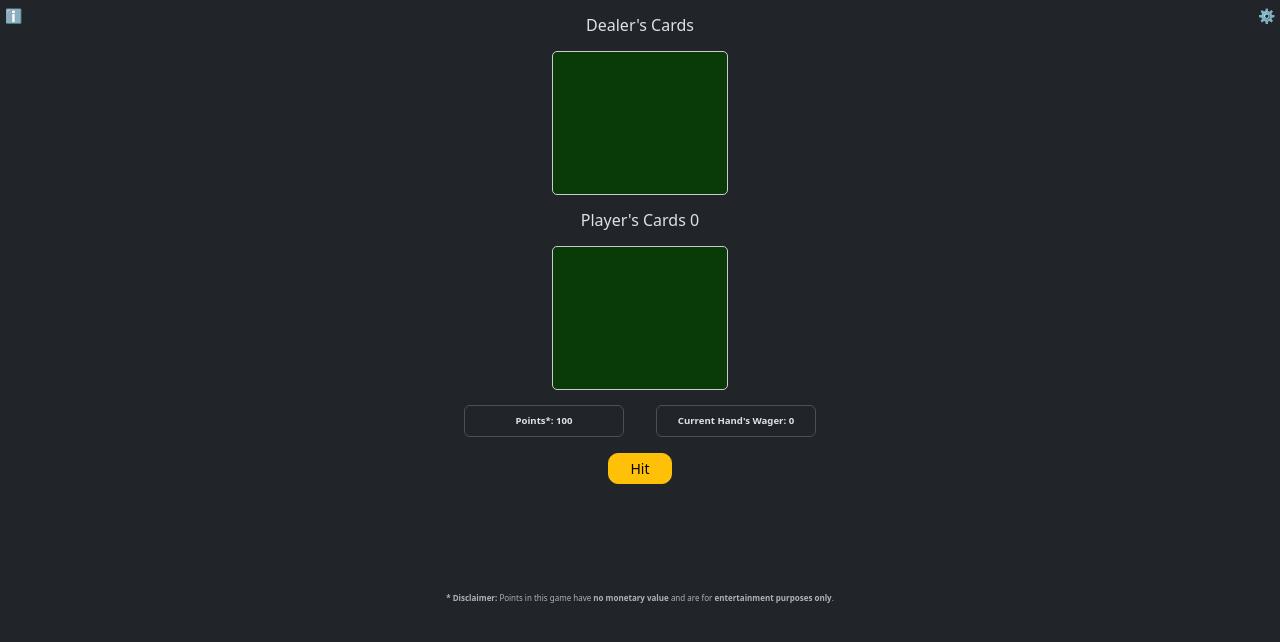
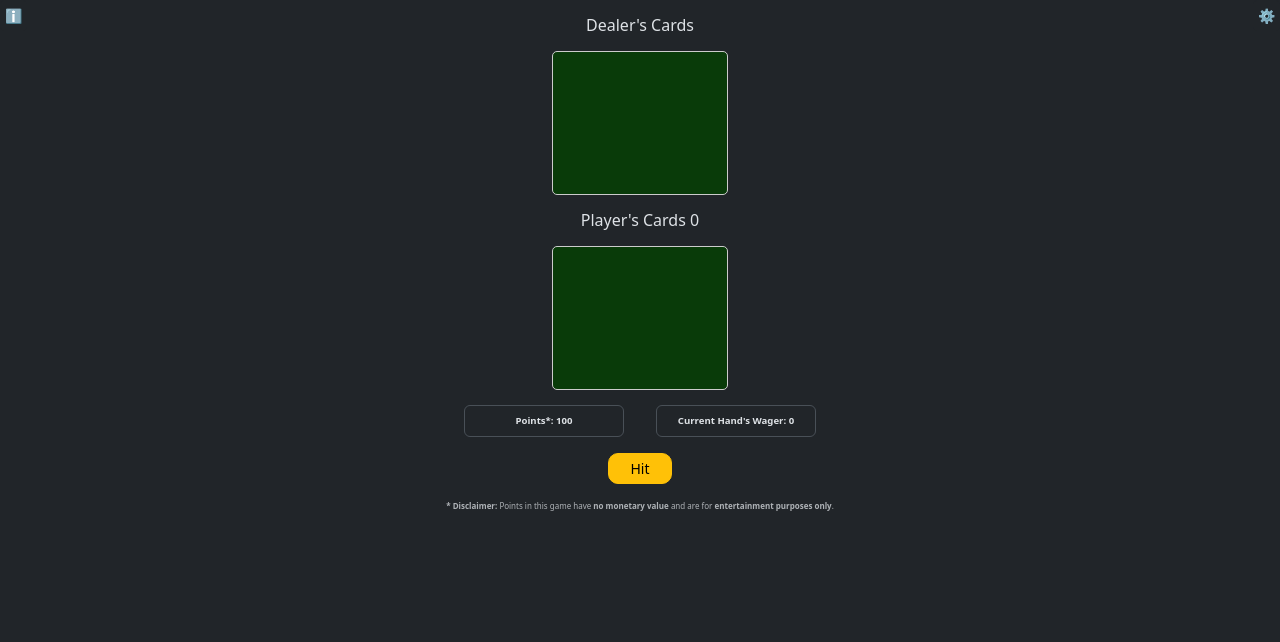
Before and after one commit to KennethDoerflein/Blackjack-React, a React (Create React App) app in the folder blackjack/: page / in a window 1280 px wide. Shown: the top 642 px of the page. Built offline with nearby package versions, Linux system fonts and the light colour scheme.

Commit message:
Move disclaimer into `main` div

```diff
--- a/blackjack/src/App.js
+++ b/blackjack/src/App.js
@@ -123,13 +123,13 @@ export default function App() {
           />
           <GameControls hit={hit} />
         </div>
+        <div id="disclaimer" className="container text-center mt-3">
+          <p className="small text-muted my-0 px-5">
+            <strong>* Disclaimer:</strong> Points in this game have <strong>no monetary value</strong> and are for <strong>entertainment purposes only</strong>.
+          </p>
+        </div>
       </div>
 
-      <div id="disclaimer" className="container text-center mt-3">
-        <p className="small text-muted my-0 px-5">
-          <strong>* Disclaimer:</strong> Points in this game have <strong>no monetary value</strong> and are for <strong>entertainment purposes only</strong>.
-        </p>
-      </div>
       <SettingsModal />
       <InfoModal />
     </>
```
